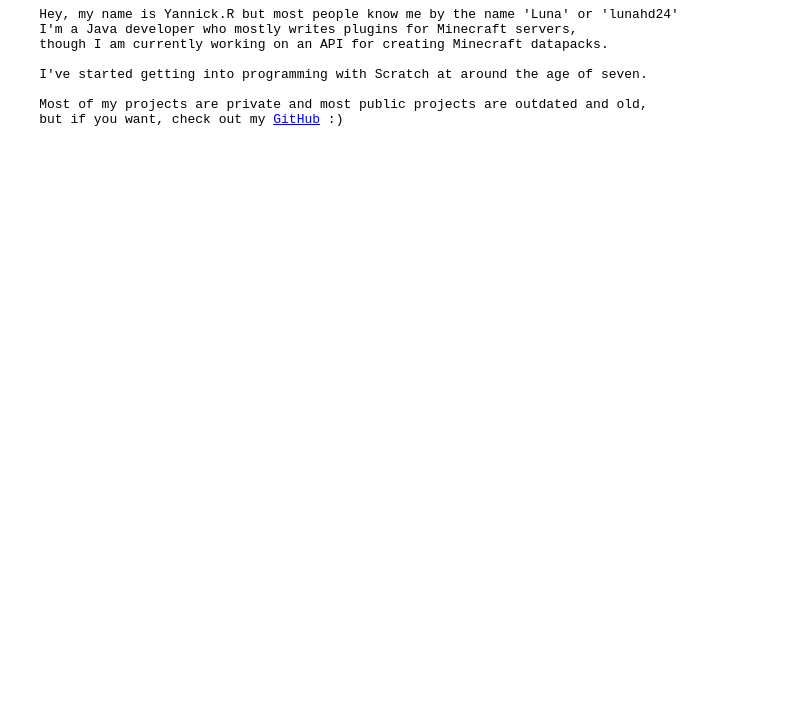
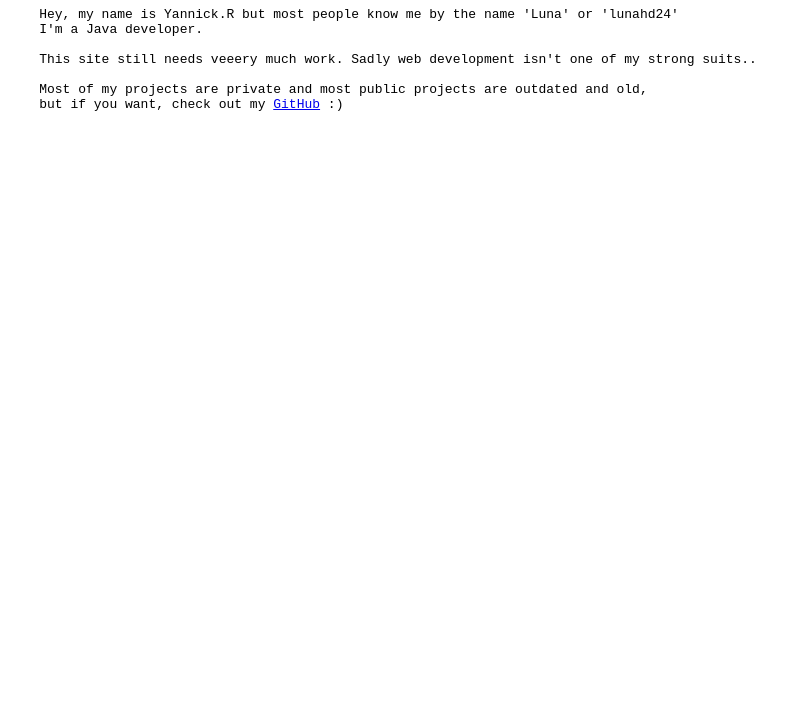
Before and after one commit to LunaHD24/Portfolio, a plain HTML site: page index.html in a window 1280 px wide. Shown: the part 73-800 px from the top of the page, without its empty margins (0-809 px from the left). Drawn offline with Linux system fonts and the light colour scheme.

Commit message:
Updated basic description

```diff
--- a/index.html
+++ b/index.html
@@ -9,10 +9,9 @@
     <h1>Portfolio</h1>
     <pre>
     Hey, my name is Yannick.R but most people know me by the name 'Luna' or 'lunahd24'
-    I'm a Java developer who mostly writes plugins for Minecraft servers,
-    though I am currently working on an API for creating Minecraft datapacks.
+    I'm a Java developer.
 
-    I've started getting into programming with Scratch at around the age of seven.
+    This site still needs veeery much work. Sadly web development isn't one of my strong suits..
 
     Most of my projects are private and most public projects are outdated and old,
     but if you want, check out my <a href="https://github.com/LunaHD24">GitHub</a> :)
```
